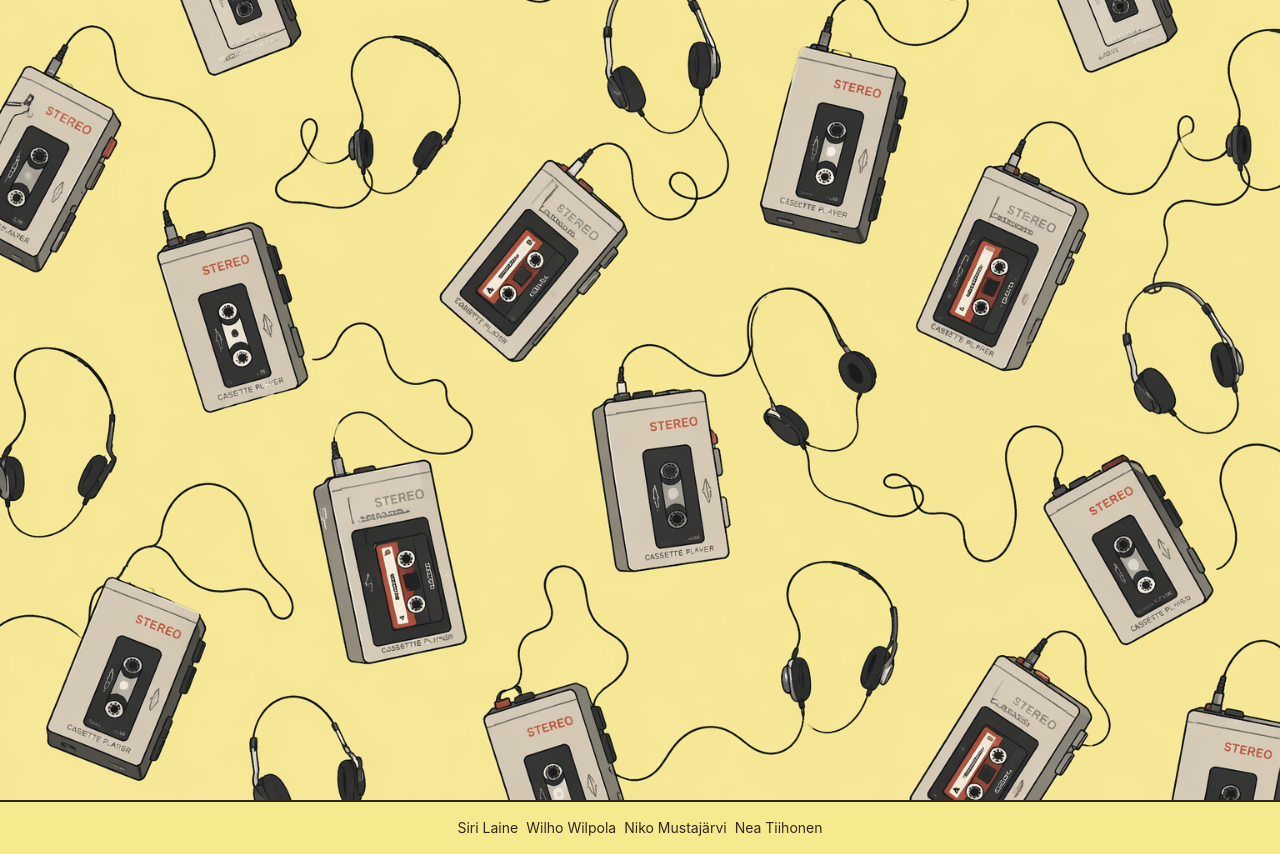
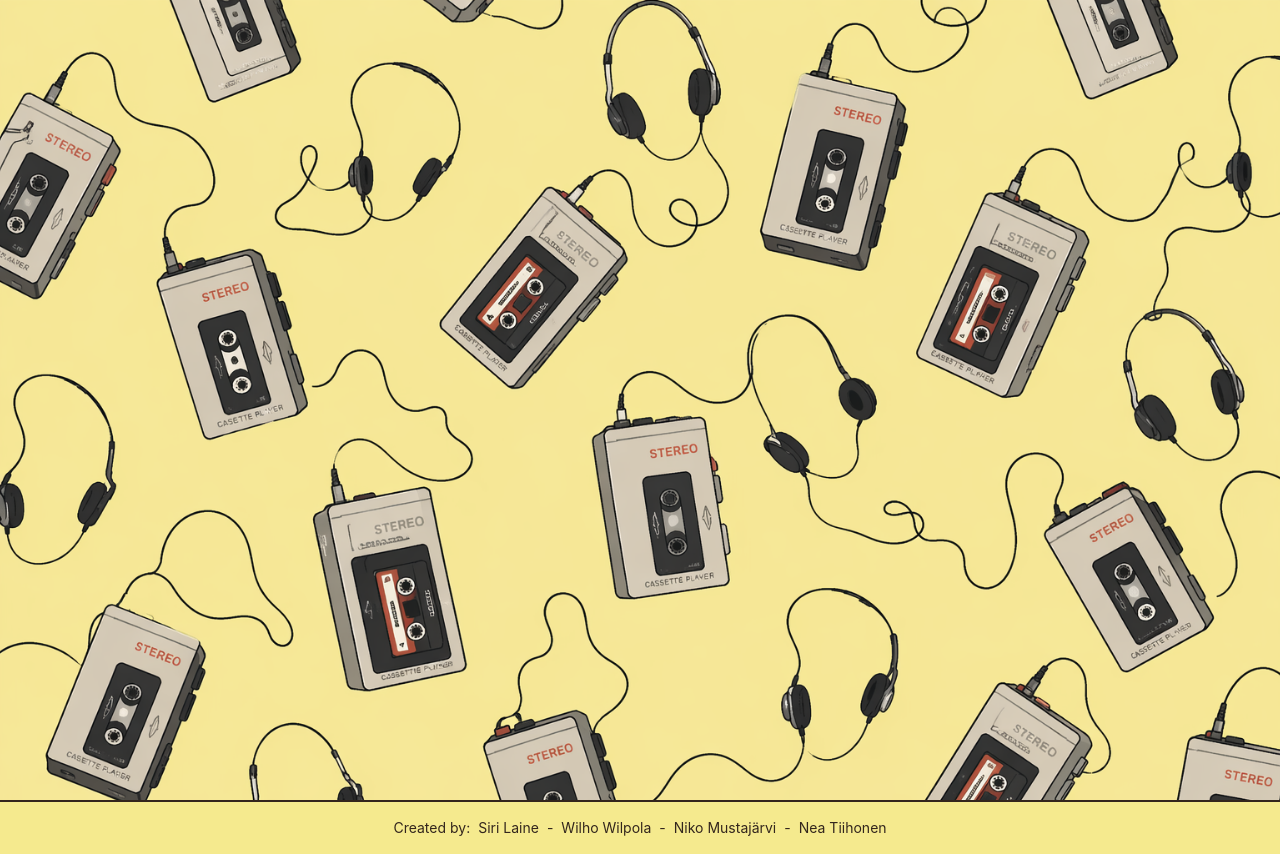
Before and after one commit to jamktiko/yourretromixtape, a SvelteKit app: page /new in a window 1280 px wide. Built offline with nearby package versions, Linux system fonts and the light colour scheme.

Commit message:
mobiilinäkymän debuggaus

```diff
--- a/src/lib/components/mixedGenres.svelte
+++ b/src/lib/components/mixedGenres.svelte
@@ -3,6 +3,6 @@
 </script>
 
 <button
-	class="w-31 cursor-pointer rounded-lg border-[3px] border-text-color bg-black/5 p-2 font-teksti text-base leading-4 font-bold text-text-color shadow-[0px_4px_4px_2px_rgba(0,0,0,0.25)] backdrop-blur-md transition-all duration-300 ease-in-out hover:scale-105 hover:bg-black/0 hover:shadow-lg"
+	class="w-32 cursor-pointer rounded-lg border-[3px] border-text-color bg-black/5 p-2 font-teksti text-base leading-4 font-bold text-text-color shadow-[0px_4px_4px_2px_rgba(0,0,0,0.25)] backdrop-blur-md transition-all duration-300 ease-in-out hover:scale-105 hover:bg-black/0 hover:shadow-lg"
 	onclick={() => video.mixedGenre()}>RandomGenre</button
 >
--- a/src/routes/+layout.svelte
+++ b/src/routes/+layout.svelte
@@ -17,20 +17,26 @@
 
 <svelte:head><link rel="icon" href={favicon} /></svelte:head>
 
-<div class="app">{@render children()}</div>
+<div class="app">
+	{@render children()}
 
 	<footer
 		class="flex w-full flex-row items-center justify-center gap-2 border-t-2 bg-text-box py-4 text-center text-sm text-text-color"
 	>
+		<p>Created by:</p>
 		<p>Siri Laine</p>
+		<p>-</p>
 		<p>Wilho Wilpola</p>
+		<p>-</p>
 		<p>Niko Mustajärvi</p>
+		<p>-</p>
 		<p>Nea Tiihonen</p>
 	</footer>
+</div>
 
 <style>
 	.app {
-		min-height: 100dvh;
+		min-height: 100vh;
 		background-image: var(--bg-image);
 		background-size: cover;
 		background-position: center;
@@ -43,4 +49,8 @@
 			background-attachment: scroll;
 		}
 	}
+	:global(html),
+	:global(body) {
+		min-height: 100%;
+	}
 </style>
```
Lines whose indentation alone changed are shown as unchanged.
